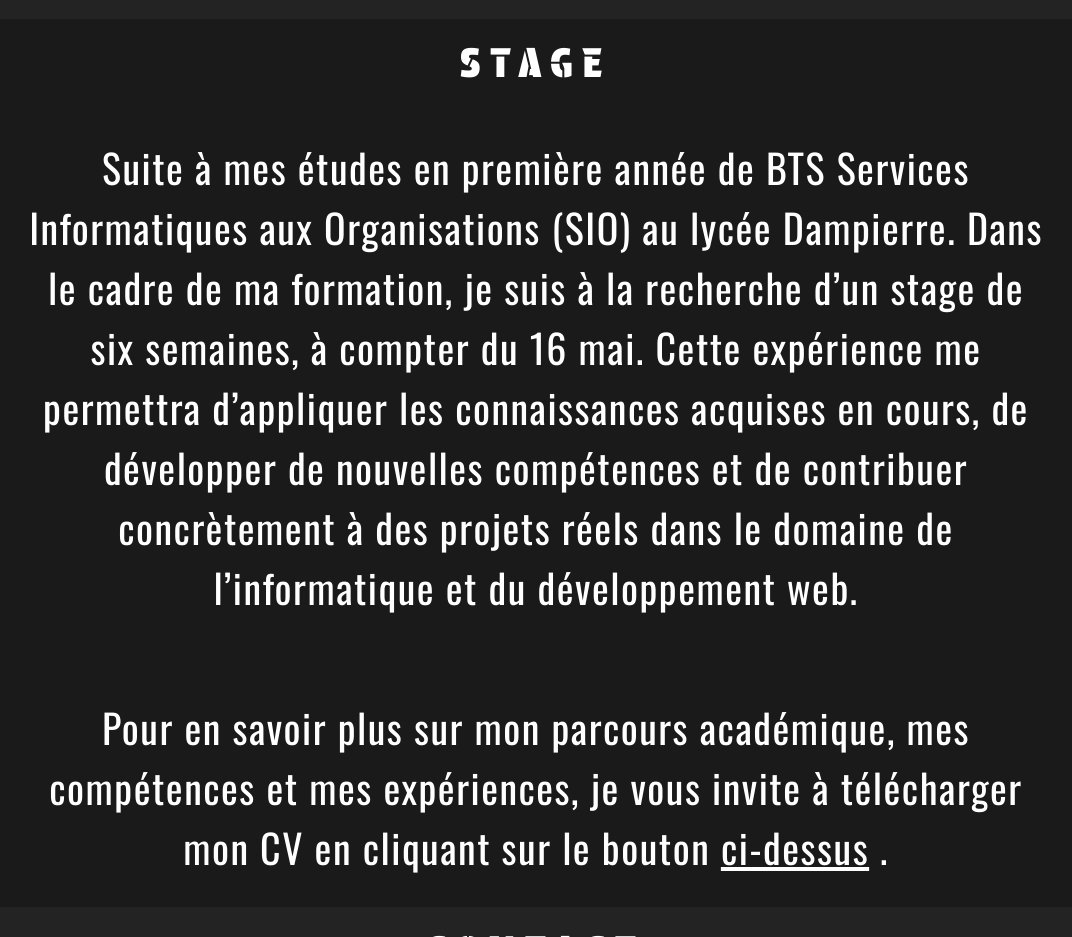
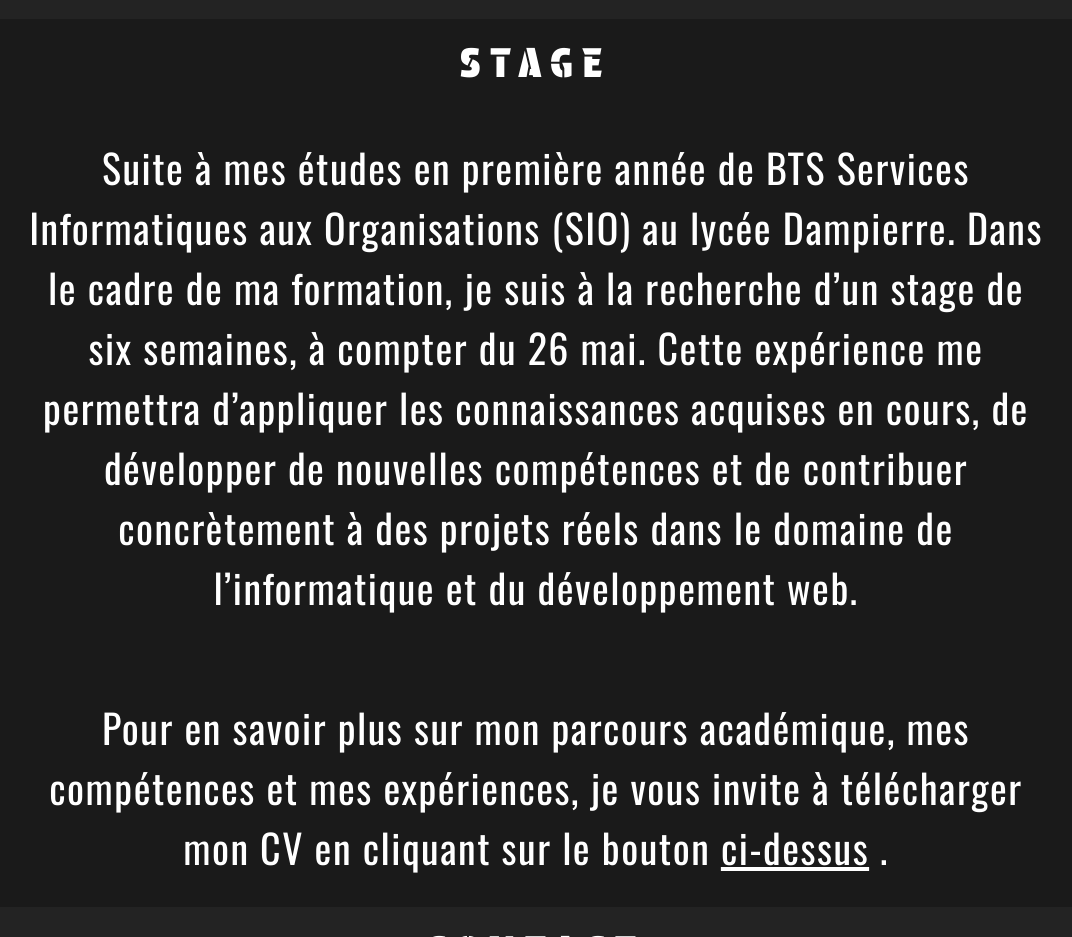
Before and after one commit to melvinRenversez/Portfolio, a plain HTML site: page index.html in a window 1280 px wide. Shown: the part 2640-3577 px from the top of the page, without its empty margins (104-1176 px from the left). Drawn offline with Linux system fonts and the light colour scheme.

Commit message:
Update index.html

```diff
--- a/index.html
+++ b/index.html
@@ -120,7 +120,7 @@
             stage
         </h1>
         <p>
-            Suite à mes études en première année de BTS Services Informatiques aux Organisations (SIO) au lycée Dampierre. Dans le cadre de ma formation, je suis à la recherche d’un stage de six semaines, à compter du 16 mai. Cette expérience me permettra d’appliquer
+            Suite à mes études en première année de BTS Services Informatiques aux Organisations (SIO) au lycée Dampierre. Dans le cadre de ma formation, je suis à la recherche d’un stage de six semaines, à compter du 26 mai. Cette expérience me permettra d’appliquer
             les connaissances acquises en cours, de développer de nouvelles compétences et de contribuer concrètement à des projets réels dans le domaine de l’informatique et du développement web.
         </p>
 
```
